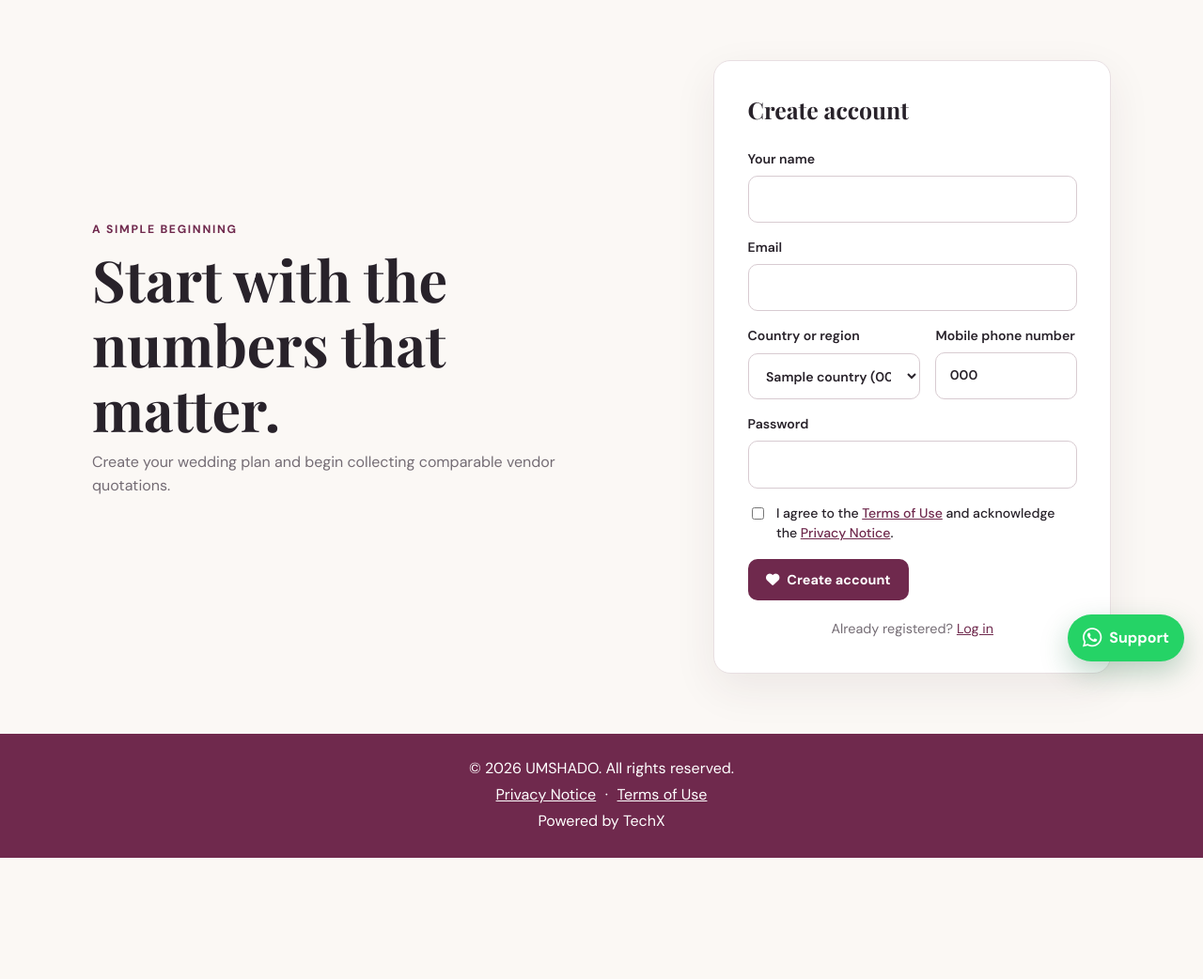
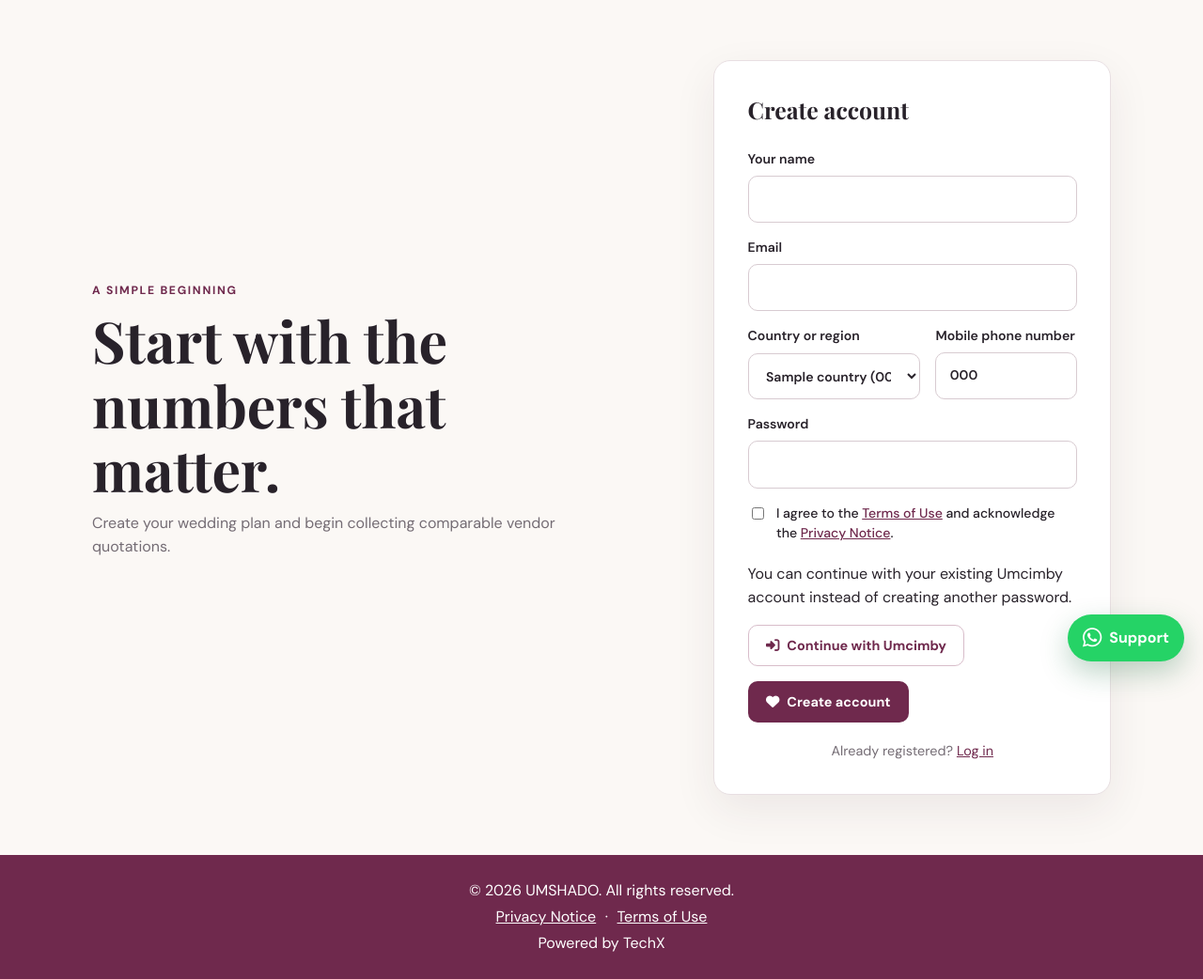
Before and after one commit to Tmazst/Wedding-Planner, a Flask app: template app/templates/auth/register.html in a window 1280 px wide. Shown: the part 76-1118 px from the top of the page at 94% size. Before the commit the page ends 989 px from the top, so only its background shows below. Run offline with Flask 3, Linux system fonts and the light colour scheme; the template is opened without the code that fills it: most values are stand-ins (such as "Sample title", 1, 10 or a date in 2020); parts of the project's set-up code (start-up, migrations or seed data) failed here and were passed over.

Commit message:
Offer shared Umcimby account continuation

```diff
--- a/app/templates/auth/register.html
+++ b/app/templates/auth/register.html
@@ -4,7 +4,7 @@
 {% block content %}
 <section class="auth-layout">
   <div class="welcome-panel"><p class="eyebrow">A simple beginning</p><h1>Start with the numbers that matter.</h1><p>Create your wedding plan and begin collecting comparable vendor quotations.</p></div>
-  <form class="card form-card" method="post">
+  <form class="card form-card" method="post" action="{{ url_for('shared_accounts.register') }}">
     <input type="hidden" name="csrf_token" value="{{ csrf_token() }}">
     <input type="hidden" name="invite_token" value="{{ invite_token }}">
     <h2>Create account</h2>
@@ -13,6 +13,12 @@
     {{ phone_fields(countries, selected_country, phone_value) }}
     <label>Password<input type="password" name="password" minlength="6" required autocomplete="new-password"></label>
     <label class="consent-check"><input type="checkbox" name="accept_terms" value="yes" {% if accepted_terms|default(false) %}checked{% endif %} required><span>I agree to the <a href="{{ url_for('main.terms') }}" target="_blank" rel="noopener">Terms of Use</a> and acknowledge the <a href="{{ url_for('main.privacy') }}" target="_blank" rel="noopener">Privacy Notice</a>.</span></label>
+    {% if shared_continue_url %}
+      <div class="form-notice">
+        <p>You can continue with your existing Umcimby account instead of creating another password.</p>
+        <a class="button secondary" href="{{ shared_continue_url }}"><i class="fa-solid fa-right-to-bracket" aria-hidden="true"></i> Continue with Umcimby</a>
+      </div>
+    {% endif %}
     <div class="account-type-actions">
       <button class="button primary" type="submit"><i class="fa-solid fa-heart" aria-hidden="true"></i> Create account</button>
       {% if not invite_token and config.VENDOR_FEATURE_ENABLED and config.VENDOR_ACCOUNT_INTEGRATION_ENABLED %}
```
